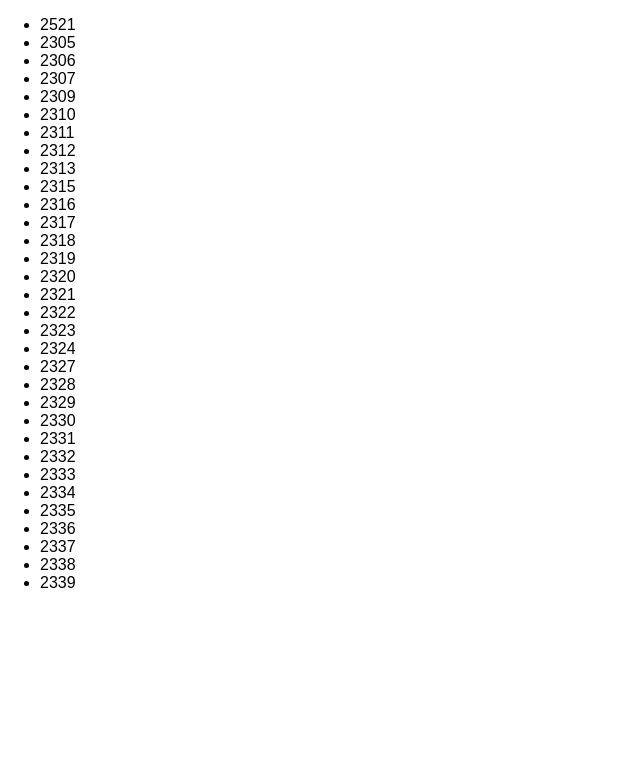
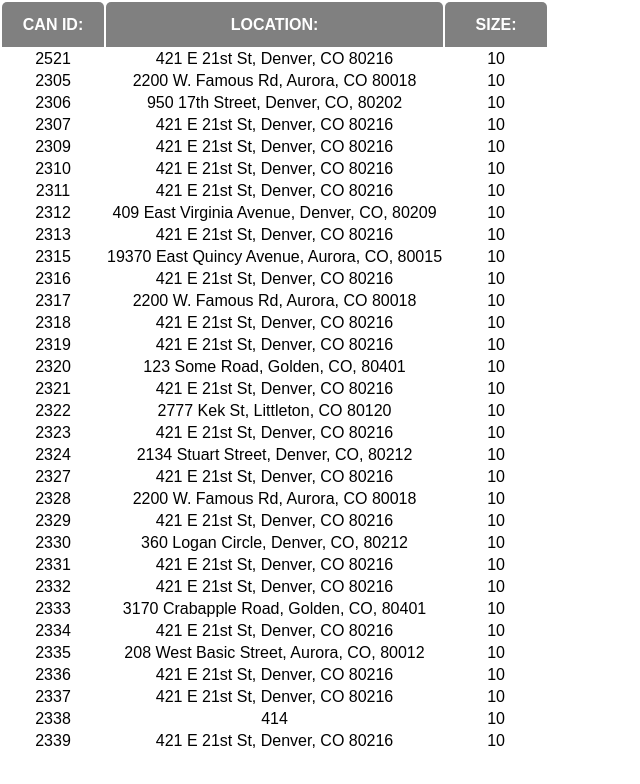
Before and after one commit to hoop71/starlight-project, a React (Create React App) app: page / in a window 1280 px wide. Shown: the top 784 px of the page, without its empty margins (0-640 px from the left). Built offline with nearby package versions, Linux system fonts and the light colour scheme; data requests are answered from the project's data file.

Commit message:
simple table formatting

```diff
--- a/src/App.css
+++ b/src/App.css
@@ -2,27 +2,23 @@
   text-align: center;
 }
 
-.App-logo {
-  animation: App-logo-spin infinite 20s linear;
-  height: 80px;
+.table-header {
+  background-color: gray;
 }
 
-.App-header {
-  background-color: #222;
-  height: 150px;
-  padding: 20px;
-  color: white;
+.table-header-row {
+  height: 45px;
+  min-width: 100px;
 }
 
-.App-title {
-  font-size: 1.5em;
+.table-header-row th {
+  min-width: 100px;
+  border-top-left-radius: 5px;
+  border-top-right-radius: 5px;
+  color: white;
+  text-transform: uppercase;
 }
 
-.App-intro {
-  font-size: large;
+.center {
+  text-align: center;
 }
-
-@keyframes App-logo-spin {
-  from { transform: rotate(0deg); }
-  to { transform: rotate(360deg); }
-}
--- a/src/App.js
+++ b/src/App.js
@@ -1,42 +1,11 @@
-import React, { Component } from 'react';
-import axios from 'axios';
+import React from 'react';
+import Display from './components/Display';
 import './App.css';
 
-class App extends Component {
-  constructor(props) {
-    super(props);
-    this.state = {
-      error: null,
-      isLoaded: false,
-      cans: []
-    };
-  }
-
-  componentDidMount() {
-    axios
-      .get(`http://localhost:3000/cans`)
-      .then(response => {
-        console.log(response);
-        this.setState({
-          isLoaded: true,
-          cans: response.data
-        });
-      })
-      .catch(error => {
-        console.log('Error fetching and parsing data', error);
-      });
-  }
-
-  render() {
-    const { error, isLoaded, cans } = this.state;
-    if (error) {
-      return <div>Error: {error.message}</div>;
-    } else if (!isLoaded) {
-      return <div>Loading...</div>;
-    } else {
-      return <ul>{cans.map(can => <li>{can.id}</li>)}</ul>;
-    }
-  }
-}
+const App = () => (
+  <div className="app">
+    <Display />
+  </div>
+);
 
 export default App;
--- /dev/null
+++ b/src/components/Display.js
@@ -0,0 +1,60 @@
+import React, { Component } from 'react';
+import axios from 'axios';
+
+class Display extends Component {
+  constructor(props) {
+    super(props);
+    this.state = {
+      error: null,
+      isLoaded: false,
+      cans: []
+    };
+  }
+
+  componentDidMount() {
+    axios
+      .get(`http://localhost:3000/cans`)
+      .then(response => {
+        console.log(response);
+        this.setState({
+          isLoaded: true,
+          cans: response.data
+        });
+      })
+      .catch(error => {
+        console.log('Error fetching and parsing data', error);
+      });
+  }
+
+  render() {
+    const { error, isLoaded, cans } = this.state;
+    if (error) {
+      return <div>Error: {error.message}</div>;
+    } else if (!isLoaded) {
+      return <div>Loading...</div>;
+    } else {
+      return (
+        <table className="table">
+          <thead className="table-header">
+            <tr className="table-header-row">
+              <th>Can ID:</th>
+              <th>Location:</th>
+              <th>Size:</th>
+            </tr>
+          </thead>
+          {cans.map(can => (
+            <tbody key={can.id} className="center">
+              <tr>
+                <td>{can.id}</td>
+                <td>{can.location.name}</td>
+                <td>{can.size}</td>{' '}
+              </tr>
+            </tbody>
+          ))}
+        </table>
+      );
+    }
+  }
+}
+
+export default Display;
```
